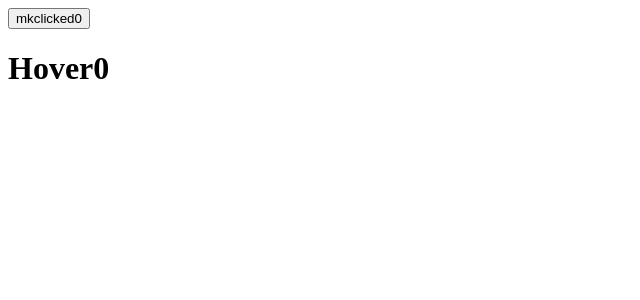
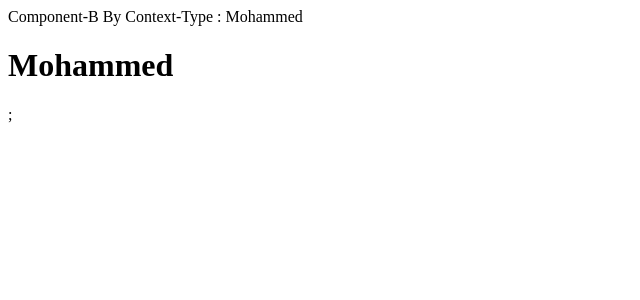
Before and after one commit to mk-Guvi/React-Learning, a React (Vite) app: page / in a window 1280 px wide. Shown: the top 300 px of the page, without its empty margins (0-640 px from the left). Built offline with nearby package versions, Linux system fonts and the light colour scheme.

Commit message:
context-api(class)

```diff
--- /dev/null
+++ b/components/Context/ComA.js
@@ -0,0 +1,17 @@
+import React, { Component } from "react"; //to use class import the {component} from react lib
+import { UserConsumer } from "./useContext";
+// STEp-3:
+class ComA extends Component {
+  render() {
+    return (
+      <UserConsumer>
+        {/* the consumer component calls a function with context value as parameter
+        and returns with JSX element */}
+        {(username) => {
+          return <h1>{username}</h1>;
+        }}
+      </UserConsumer>
+    );
+  }
+}
+export default ComA;
--- /dev/null
+++ b/components/Context/ComB.js
@@ -0,0 +1,18 @@
+import React, { Component } from "react"; //to use class import the {component} from react lib
+import ComA from "./ComA";
+import UserContext from "./useContext";
+class ComB extends Component {
+  render() {
+    // static contextType=UserContext
+    return (
+      <>
+        Component-B By Context-Type : {this.context}
+        <ComA />;
+      </>
+    );
+  }
+}
+
+//step-2[Context-type]:Assgining the userCOntext to the required component
+ComB.contextType = UserContext;
+export default ComB;
--- /dev/null
+++ b/components/Context/ComC.js
@@ -0,0 +1,8 @@
+import React, { Component } from "react"; //to use class import the {component} from react lib
+import ComB from "./ComB";
+class ComC extends Component {
+  render() {
+    return <ComB />;
+  }
+}
+export default ComC;
--- /dev/null
+++ b/components/Context/useContext.js
@@ -0,0 +1,15 @@
+import React from "react";
+//step-1:
+
+//React.createContext() -It comes with a provider and consumer components which are the net two steps of creating context
+//createContext("mk")-its the default value of context that if you dont wrap the components with provider component then the consumer components will take this as default value
+const UserContext = React.createContext("mk");
+
+const UserProvider = UserContext.Provider;
+const UserConsumer = UserContext.Consumer;
+
+export { UserProvider, UserConsumer };
+
+//sharing  data using Context Type which works inly in class comoponents
+//step-1
+export default UserContext;
--- a/src/App.js
+++ b/src/App.js
@@ -19,6 +19,8 @@ import Errorb from "../components/EB/ErrorB";
 import Eb from "../components/EB/Eb";
 import Com1 from "../components/HOC/Com1";
 import Com2 from "../components/HOC/Com2";
+import ComC from "../components/Context/ComC";
+import { UserProvider } from "../components/Context/useContext";
 
 function App() {
   return (
@@ -60,8 +62,13 @@ function App() {
         <Eb heroName="joker" />
       </Errorb> */}
       {/* name="mk"-this props will not be accepted in HOC if we dont use={...this.props} */}
-      <Com1 name="mk" />
-      <Com2 />
+      {/* <Com1 name="mk" />
+
+      <Com2 /> */}
+      {/*Step-2: <UserProvider>-to share the data to all the components wrap it with the provider .Here the data is value="mohammed which can be access by all the components under the provider component*/}
+      <UserProvider value="Mohammed">
+        <ComC />
+      </UserProvider>
     </div>
   );
 }
```
Also changed, not shown: .codesandbox/workspace.json (added), 1 other file (tests, documents, lock files or other folders).
